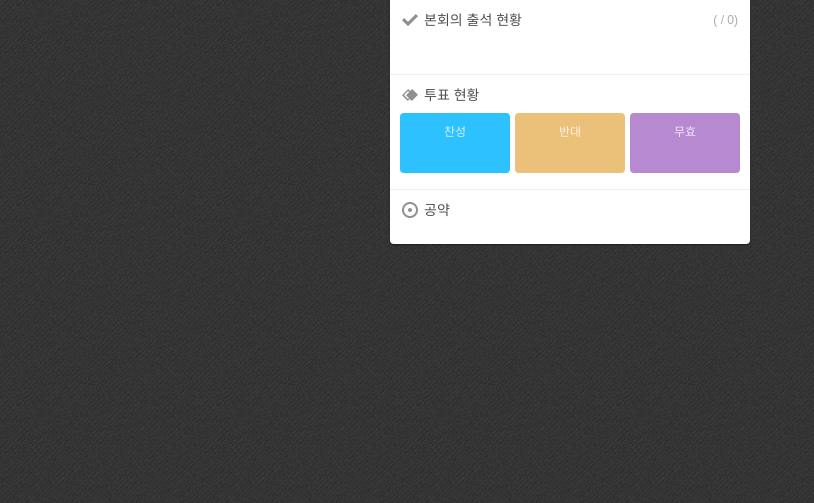
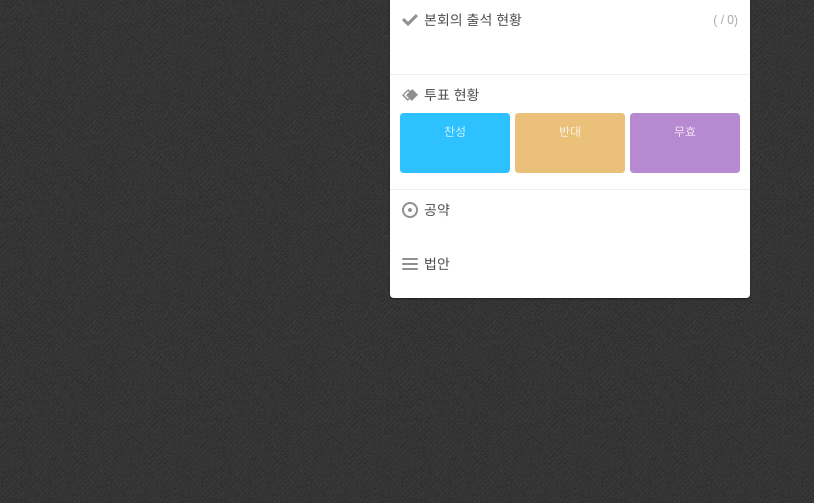
Before and after one commit to teampopong/codenamu2014, a Flask app: template templates/person.html in a window 1280 px wide. Shown: the part 297-800 px from the top of the page, without its empty margins (0-814 px from the left). Run offline with Flask 2, Linux system fonts and the light colour scheme; the template is opened without the code that fills it, so the values that code supplies are empty; parts of the project's set-up code (start-up, migrations or seed data) failed here and were passed over.

Commit message:
legislation bar chart

```diff
--- a/app.py
+++ b/app.py
@@ -51,6 +51,7 @@
 @app.route("/<member_id>")
 def member(member_id):
     data = datas[member_id]
+    data['laws'] = json.dumps(data['sponsored_laws'])
     data['yea'] = len([v for v in data['votes'] if v['option'] == 'yea'])
     data['nay'] = len([v for v in data['votes'] if v['option'] == 'nay'])
     data['forfeit'] = len([v for v in data['votes'] if v['option'] == 'forfeit'])
@@ -64,4 +65,4 @@
     return render_template('region.html', candidates=candidates, datas=datas)
 
 if __name__ == "__main__":
-    app.run(debug=True)
+    app.run(debug=False)
--- a/static/css/person.css
+++ b/static/css/person.css
@@ -14,7 +14,7 @@
 
     -moz-box-sizing: border-box;
 }
-style {
+style, script {
     display: none;
 }
 html, body{
@@ -131,6 +131,9 @@
 }
 .idea>.sub-title{
     background: url('../img/icon_idea.png') no-repeat 0 50%;
+}
+.law>.sub-title{
+    background: url('../img/icon_law.png') no-repeat 0 50%;
 }
 .position{
     height: 64px;
@@ -339,3 +342,58 @@
     background: orange;
     border-radius: 4px;
 }
+/* LAW GRAPH */
+
+.law{
+    /*padding: 12px;*/
+    display: inline-block;
+    padding-bottom: 16px;
+}
+.law>.sub-title{
+    font-size: 14px;
+    line-height: 20px !important;
+    padding: 0;
+    margin: 0;
+    margin-top: 10px;
+}
+.law>.sub-content{
+    clear: both;
+    padding-top: 8px;
+}
+.law-list{
+    width: 340px;
+    margin: 0 auto;
+}
+.law-item{
+    width: 100%;
+    height: 32px;
+    position: relative;
+    margin-top: 4px;
+}
+.law-item>.law-title{
+    float: left;
+    color: rgba(0,0,0,.6);
+    font-size: 14px;
+    line-height: 32px;
+    padding-left: 8px;
+    position: relative;
+    z-index: 2;
+}
+.law-item>.law-count{
+    float: right;
+    color: rgba(0,0,0,.35);
+    font-size: 12px;
+    line-height: 32px;
+    padding-right: 8px;
+    position: relative;
+    z-index: 2;
+}
+.law-item>.law-bar{
+    position: absolute;
+    height: 32px;
+    border-radius: 4px;
+    top: 0;
+    left: 0;
+    z-index: 1;
+    background: #54cfee;
+}
--- /dev/null
+++ b/static/js/person.js
@@ -0,0 +1,49 @@
+'use strict';
+
+var Law = {};
+
+Law.initialize = function(){
+    Law.barGroup = document.getElementsByClassName('law-list')[0];
+};
+
+Law.dataInput = function(data){
+    var cnt = data.length, dataSet = [];
+    if(cnt > 5){
+        cnt = 5;
+    }
+    for(var i=0; i<cnt; i++){
+        dataSet.push(data[i]);
+    }
+
+    return dataSet;
+};
+
+Law.drawGraph = function(data){
+    var max_cnt = data[0][1];
+
+    for(var i=0; i<data.length; i++){
+        var title = data[i][0], count = data[i][1], width = count/max_cnt*100;
+
+        var barElm = document.createElement('div');
+        barElm.className = 'law-item';
+
+        var barTitle = document.createElement('span');
+        barTitle.className = 'law-title';
+        barTitle.innerHTML = title;
+
+        var barCount = document.createElement('span');
+        barCount.className = 'law-count';
+        barCount.innerHTML = count;
+
+        var barBar = document.createElement('span');
+        barBar.className = 'law-bar';
+        barBar.style.width = width + '%';
+        barBar.style.opacity = (6-i)/6;
+
+        barElm.appendChild(barTitle);
+        barElm.appendChild(barCount);
+        barElm.appendChild(barBar);
+
+        Law.barGroup.appendChild(barElm);
+    }
+};
--- a/templates/map.html
+++ b/templates/map.html
@@ -2,8 +2,8 @@
 <html>
     <head>
         <meta charset="utf-8">
-        <link rel="stylesheet" type="text/css" href="static/css/home.css">
-        <link rel="stylesheet" type="text/css" href="static/css/map.css">
+        <link rel="stylesheet" type="text/css" href="{{ url_for('static', filename="css/home.css") }}">
+        <link rel="stylesheet" type="text/css" href="{{ url_for('static', filename="css/map.css") }}">
     </head>
     <body>
         <div id="wrapper">
--- a/templates/person.html
+++ b/templates/person.html
@@ -4,7 +4,8 @@
 <html>
 <meta http-equiv="Content-Type" content="text/html; charset=utf-8" />
 <head>
-  <link rel="stylesheet" type="text/css" href="/static/css/person.css">
+<link rel="stylesheet" type="text/css" href="{{ url_for('static', filename="css/person.css") }}">
+  <script type="text/javascript" src="{{ url_for('static', filename="js/person.js") }}"></script>
 </head>
 <body>
   <div id="wrapper">
@@ -60,6 +61,12 @@
           </ul>
         </span>
       </div>
+      <div class="law">
+          <h5 class="sub-title">법안</h5>
+          <span class="sub-content">
+              <ul class="law-list"></ul>
+          </span>
+      </div>
     </div>
     <div id="content-right">
       <h1 class="content-right-title">성적 요약
@@ -73,5 +80,9 @@
       </div>
     </div>
   </div>
+        <script type="text/javascript">
+                Law.initialize();
+                Law.drawGraph(Law.dataInput({{ data.laws|safe }}));
+        </script>
 </body>
 </html>
```
Also changed, not shown: templates/region.html (+32 -1 lines), static/img/icon_law.png (added), 1 other file.
